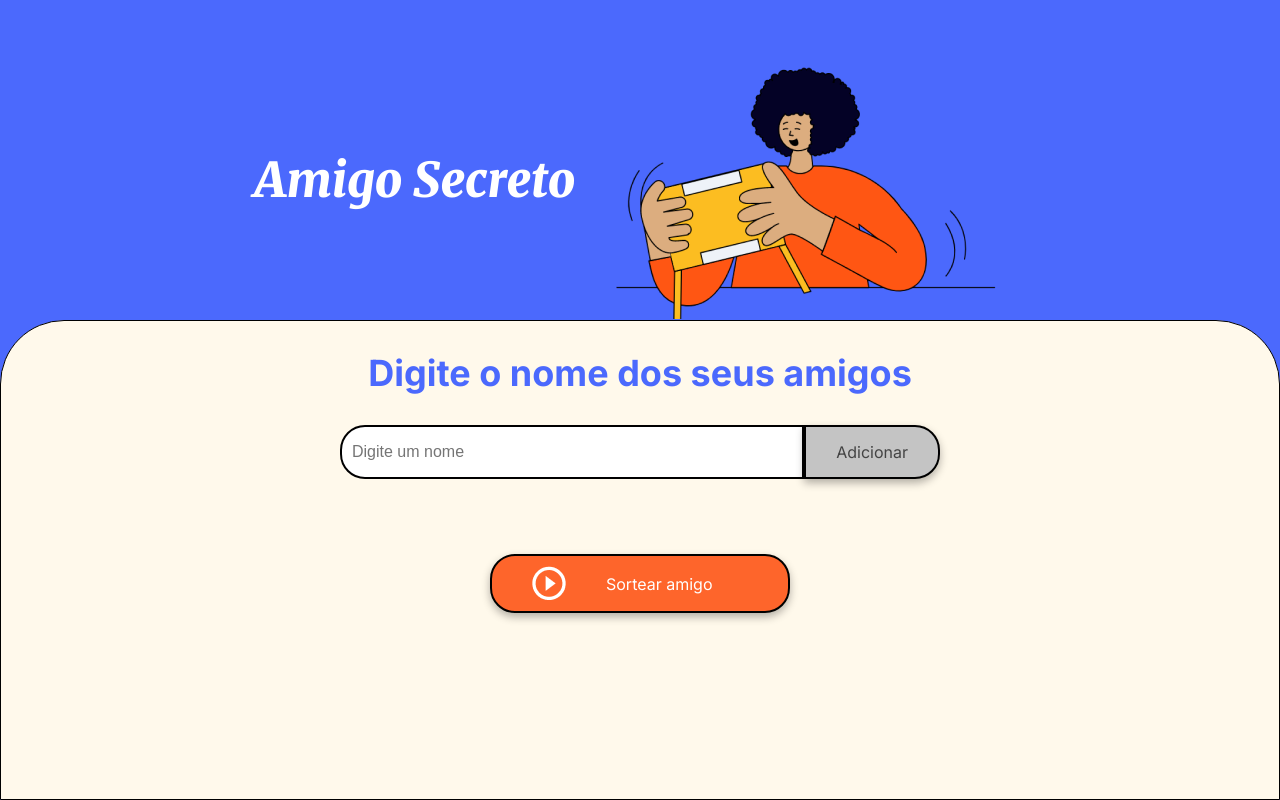
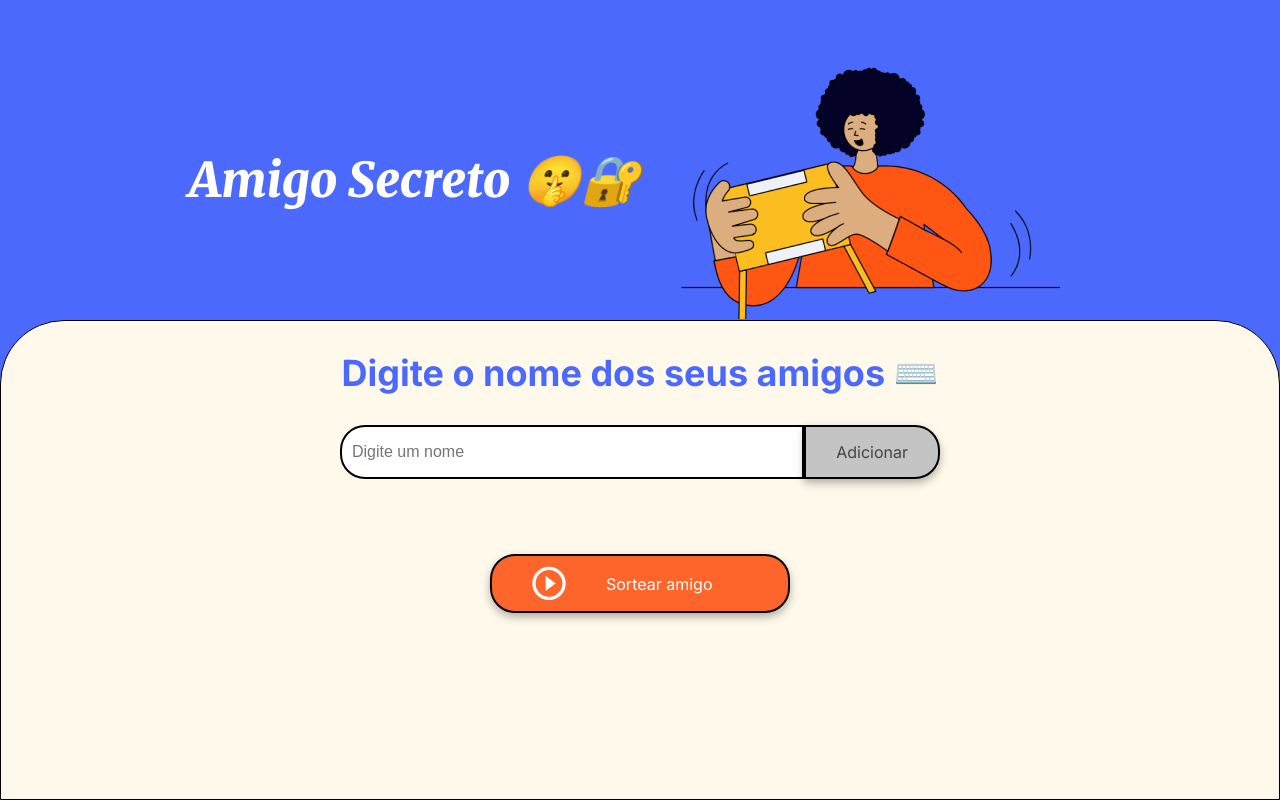
Before and after one commit to gabrielCoelho99/challenge_amigo_secreto_ONE, a plain HTML site: page index.html in a window 1280 px wide. Drawn offline with Linux system fonts and the light colour scheme.

Commit message:
adição de README.md

```diff
--- a/index.html
+++ b/index.html
@@ -13,12 +13,12 @@
 <body>
     <main class="main-content">
         <header class="header-banner">
-            <h1 class="main-title">Amigo Secreto</h1>
+            <h1 class="main-title">Amigo Secreto 🤫🔐</h1>
             <img src="assets/amigo-secreto.png" alt="Imagem representativa de amigo secreto">
         </header>
 
         <section class="input-section">
-            <h2 class="section-title">Digite o nome dos seus amigos</h2>
+            <h2 class="section-title">Digite o nome dos seus amigos ⌨️</h2>
             <div class="input-wrapper">
                 <input type="text" id="amigo" class="input-name" placeholder="Digite um nome">
                 <button class="button-add" onclick="adicionarAmigos()">Adicionar</button>
```
Also changed, not shown: assets/inserindo_amigos.png (added), assets/lista_amigos.png (added), assets/sorteio_amigos.png (added), 1 other file.
